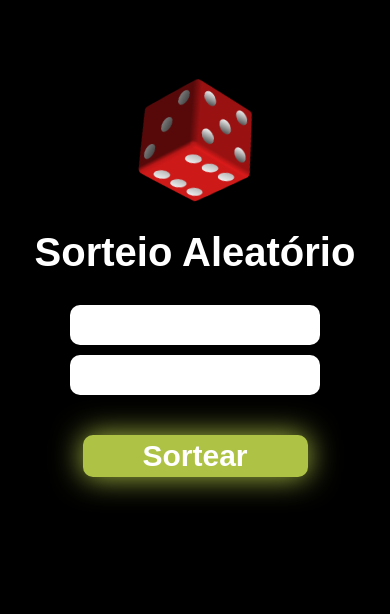
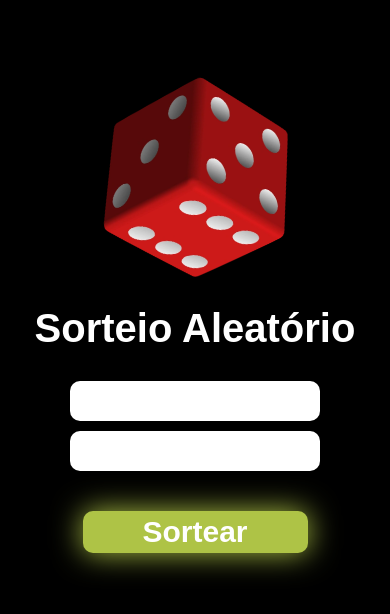
Before and after one commit to Lancaster07/Sorteador-Aleatorio, a plain HTML site: page index.html in a window 390 px wide. Drawn offline with Linux system fonts and the light colour scheme.

Commit message:
Alteração da Responsividade

```diff
--- a/style.css
+++ b/style.css
@@ -89,9 +89,9 @@ img {
   }
 }
 
-@media screen and (max-width: 430px) {
+@media screen and (max-width: 500px) {
   img {
-    width: 120px;
+    width: 50%;
   }
 
   h1 {
@@ -100,6 +100,7 @@ img {
   }
 
   section {
+    width: 50%;
     display: flex;
     flex-direction: column;
     justify-content: center;
```
